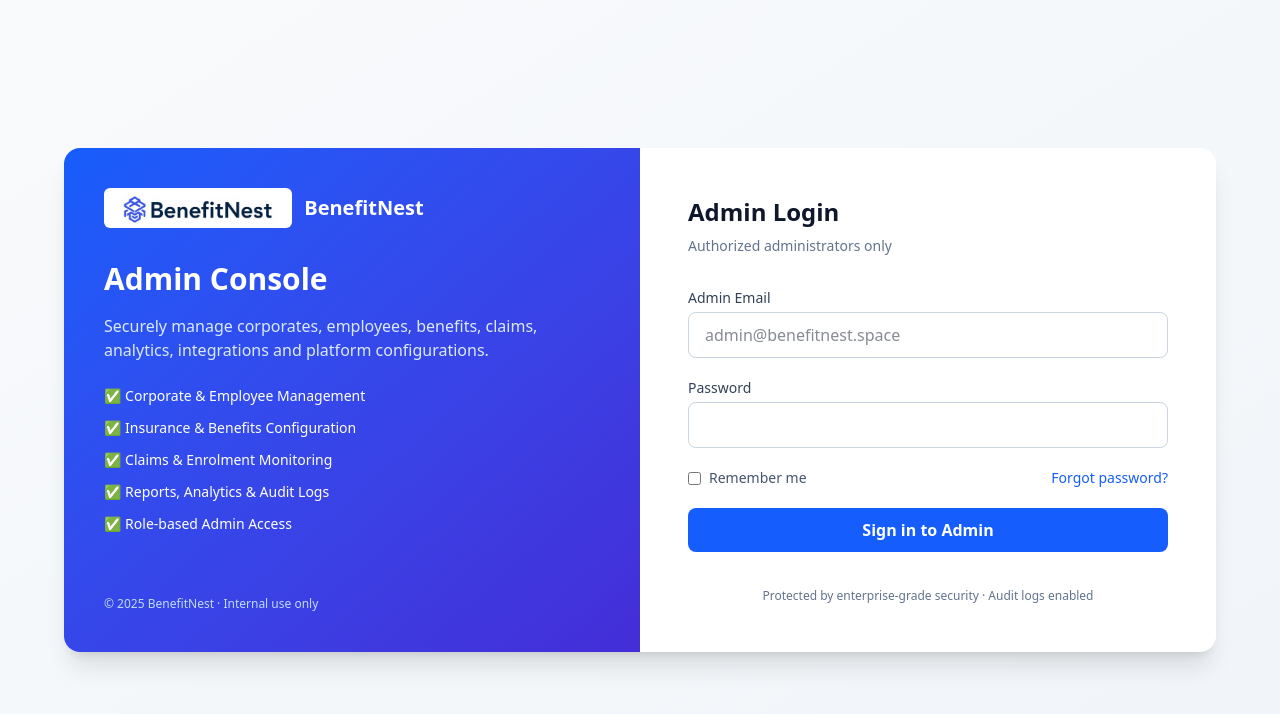
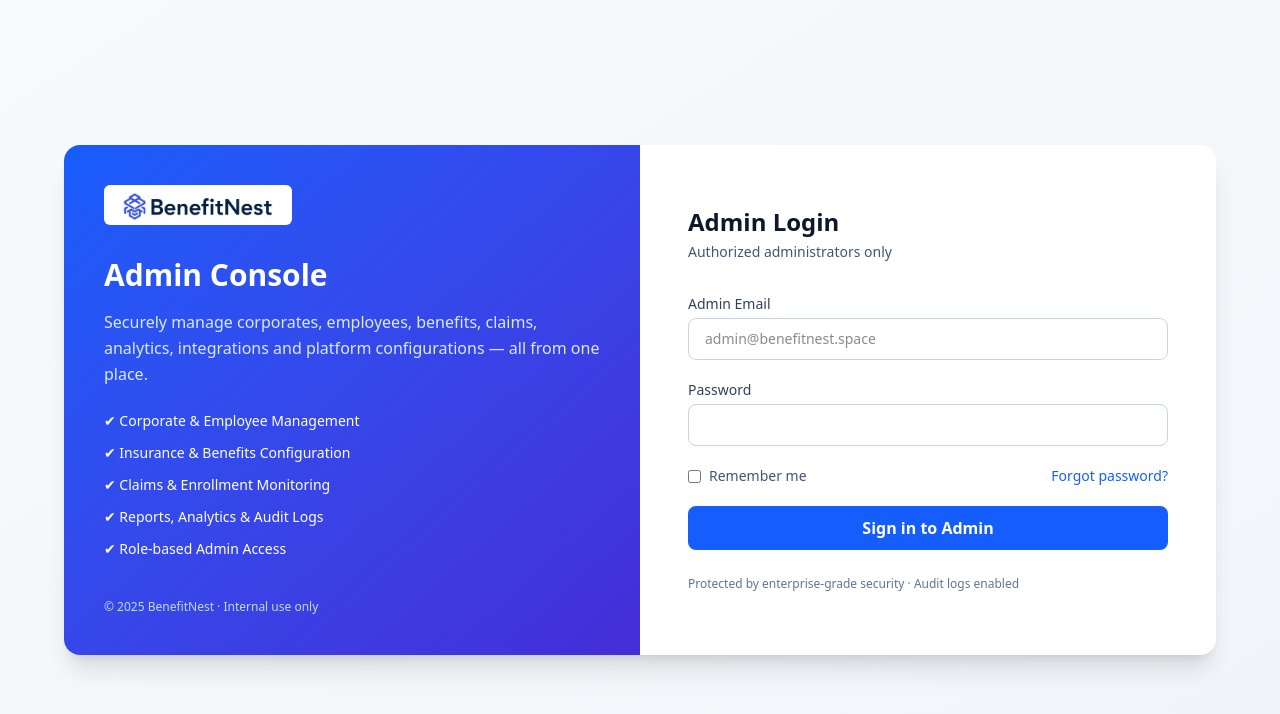
Before and after one commit to sanjaisinghraj/benefitnest-frontend, a Next.js app: page /admin in a window 1280 px wide. Shown: the top 714 px of the page. Built offline with nearby package versions, Linux system fonts and the light colour scheme.

Commit message:
Changed admin and main page.tsx files

```diff
--- a/app/admin/page.tsx
+++ b/app/admin/page.tsx
@@ -1,50 +1,43 @@
 "use client";
 
-import React, { useState } from "react";
+import { useState } from "react";
 
 export default function AdminPage() {
+  const [email, setEmail] = useState("");
+  const [password, setPassword] = useState("");
   const [loading, setLoading] = useState(false);
 
   return (
-    <div className="min-h-screen bg-gradient-to-br from-slate-50 to-slate-100 flex items-center justify-center px-4">
-      <div className="w-full max-w-6xl bg-white rounded-2xl shadow-xl overflow-hidden grid md:grid-cols-2">
+    <main className="min-h-screen bg-gradient-to-br from-slate-50 to-slate-100 flex items-center justify-center px-4">
+      <div className="w-full max-w-6xl grid grid-cols-1 lg:grid-cols-2 bg-white rounded-2xl shadow-xl overflow-hidden">
 
-        {/* LEFT PANEL */}
-        <div className="hidden md:flex flex-col justify-between p-10 bg-gradient-to-br from-blue-600 to-indigo-700 text-white">
+        {/* LEFT: INFO / BRAND */}
+        <div className="hidden lg:flex flex-col justify-between p-10 bg-gradient-to-br from-blue-600 to-indigo-700 text-white">
           <div>
             <div className="flex items-center gap-3 mb-8">
               <img
                 src="/images/marketing/logo.png"
-                alt="BenefitNest"
+
                 className="h-10 bg-white rounded-md p-1"
               />
-              <span className="text-xl font-bold">BenefitNest</span>
                          </div>
 
-            <h1 className="text-3xl font-bold leading-tight mb-4">
+            <h1 className="text-3xl font-bold mb-4">
               Admin Console
             </h1>
-            <p className="text-blue-100 mb-6">
+
+            <p className="text-blue-100 mb-6 leading-relaxed">
               Securely manage corporates, employees, benefits, claims,
-              analytics, integrations and platform configurations.
+              analytics, integrations and platform configurations —
+              all from one place.
             </p>
 
             <ul className="space-y-3 text-sm">
-              <li className="flex items-center gap-2">
-                ✅ Corporate & Employee Management
-              </li>
-              <li className="flex items-center gap-2">
-                ✅ Insurance & Benefits Configuration
-              </li>
-              <li className="flex items-center gap-2">
-                ✅ Claims & Enrolment Monitoring
-              </li>
-              <li className="flex items-center gap-2">
-                ✅ Reports, Analytics & Audit Logs
-              </li>
-              <li className="flex items-center gap-2">
-                ✅ Role-based Admin Access
-              </li>
+              <li>✔ Corporate & Employee Management</li>
+              <li>✔ Insurance & Benefits Configuration</li>
+              <li>✔ Claims & Enrollment Monitoring</li>
+              <li>✔ Reports, Analytics & Audit Logs</li>
+              <li>✔ Role-based Admin Access</li>
             </ul>
           </div>
 
@@ -53,21 +46,24 @@ export default function AdminPage() {
           </p>
         </div>
 
-        {/* RIGHT PANEL */}
-        <div className="p-8 md:p-12 flex flex-col justify-center">
-          <h2 className="text-2xl font-bold mb-2 text-slate-900">
+        {/* RIGHT: LOGIN FORM */}
+        <div className="p-8 sm:p-12 flex flex-col justify-center">
+          <div className="mb-8">
+            <h2 className="text-2xl font-bold text-slate-900">
               Admin Login
             </h2>
-          <p className="text-sm text-slate-500 mb-8">
+            <p className="text-slate-600 text-sm mt-1">
               Authorized administrators only
             </p>
+          </div>
 
           <form
+            className="space-y-5"
             onSubmit={(e) => {
               e.preventDefault();
               setLoading(true);
+              // TODO: connect backend auth
             }}
-            className="space-y-5"
           >
             <div>
               <label className="block text-sm font-medium text-slate-700 mb-1">
@@ -75,9 +71,12 @@ export default function AdminPage() {
               </label>
               <input
                 type="email"
+                placeholder="admin@benefitnest.space"
+                value={email}
+                onChange={(e) => setEmail(e.target.value)}
                 required
-                placeholder="admin@benefitnest.space"
-                className="w-full rounded-lg border border-slate-300 px-4 py-2.5 focus:outline-none focus:ring-2 focus:ring-blue-600"
+                className="w-full rounded-lg border border-slate-300 px-4 py-2.5 text-sm
+                  focus:outline-none focus:ring-2 focus:ring-blue-500 focus:border-blue-500"
               />
             </div>
 
@@ -87,19 +86,26 @@ export default function AdminPage() {
               </label>
               <input
                 type="password"
+                value={password}
+                onChange={(e) => setPassword(e.target.value)}
                 required
-                className="w-full rounded-lg border border-slate-300 px-4 py-2.5 focus:outline-none focus:ring-2 focus:ring-blue-600"
+                className="w-full rounded-lg border border-slate-300 px-4 py-2.5 text-sm
+                  focus:outline-none focus:ring-2 focus:ring-blue-500 focus:border-blue-500"
               />
             </div>
 
             <div className="flex items-center justify-between text-sm">
               <label className="flex items-center gap-2 text-slate-600">
-                <input type="checkbox" className="rounded border-slate-300" />
+                <input
+                  type="checkbox"
+                  className="rounded border-slate-300 text-blue-600 focus:ring-blue-500"
+                />
                 Remember me
               </label>
+
               <a
                 href="#"
-                className="text-blue-600 hover:underline font-medium"
+                className="text-blue-600 hover:text-blue-700 font-medium"
               >
                 Forgot password?
               </a>
@@ -108,17 +114,18 @@ export default function AdminPage() {
             <button
               type="submit"
               disabled={loading}
-              className="w-full bg-blue-600 hover:bg-blue-700 text-white font-semibold py-2.5 rounded-lg transition disabled:opacity-60"
+              className="w-full rounded-lg bg-blue-600 text-white py-2.5 font-semibold
+                hover:bg-blue-700 transition disabled:opacity-60"
             >
               {loading ? "Signing in..." : "Sign in to Admin"}
             </button>
+          </form>
 
-            <p className="text-xs text-slate-500 text-center mt-4">
+          <div className="mt-6 text-xs text-slate-500 leading-relaxed">
             Protected by enterprise-grade security · Audit logs enabled
-            </p>
-          </form>
           </div>
         </div>
       </div>
+    </main>
   );
 }
```
Lines whose indentation alone changed are shown as unchanged.
